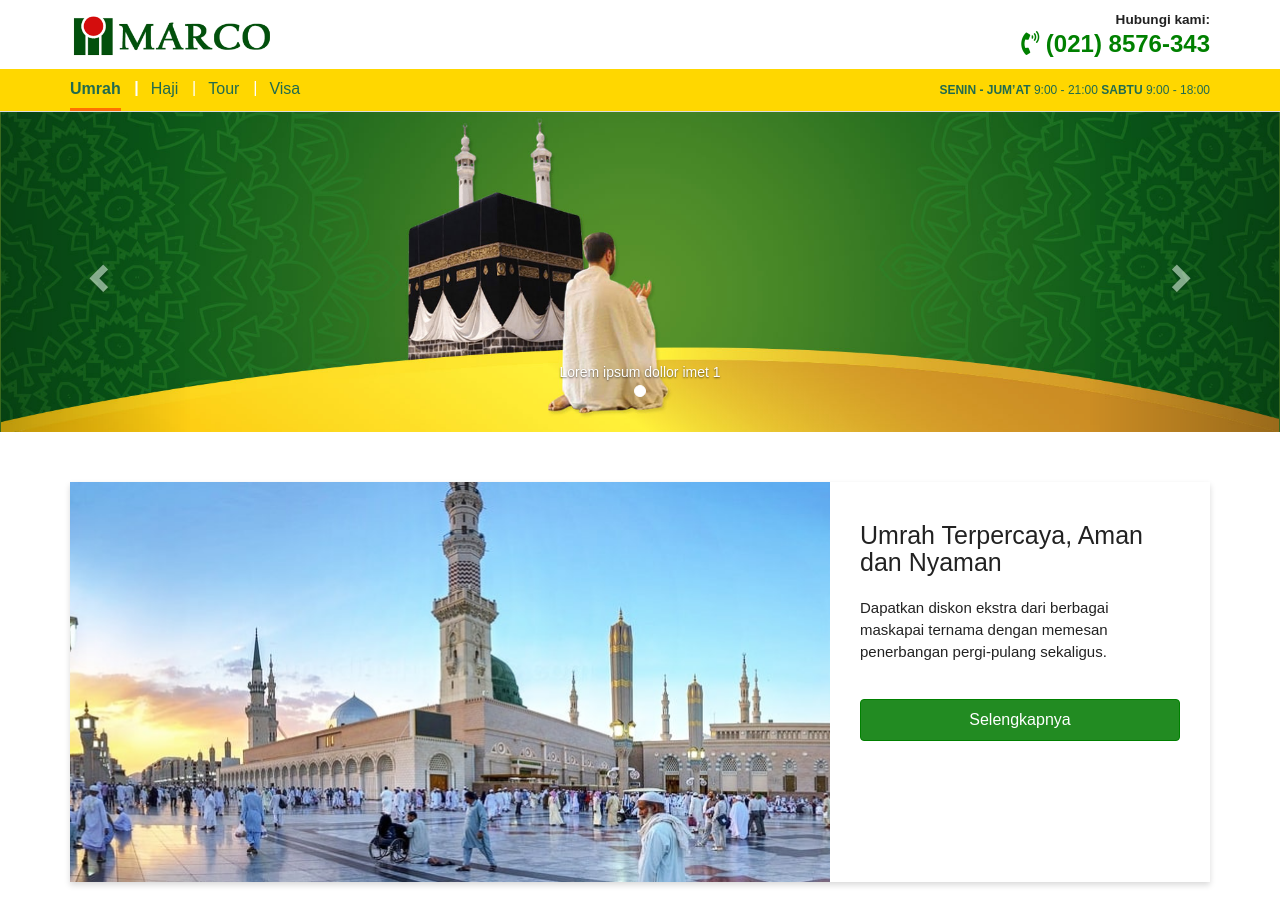
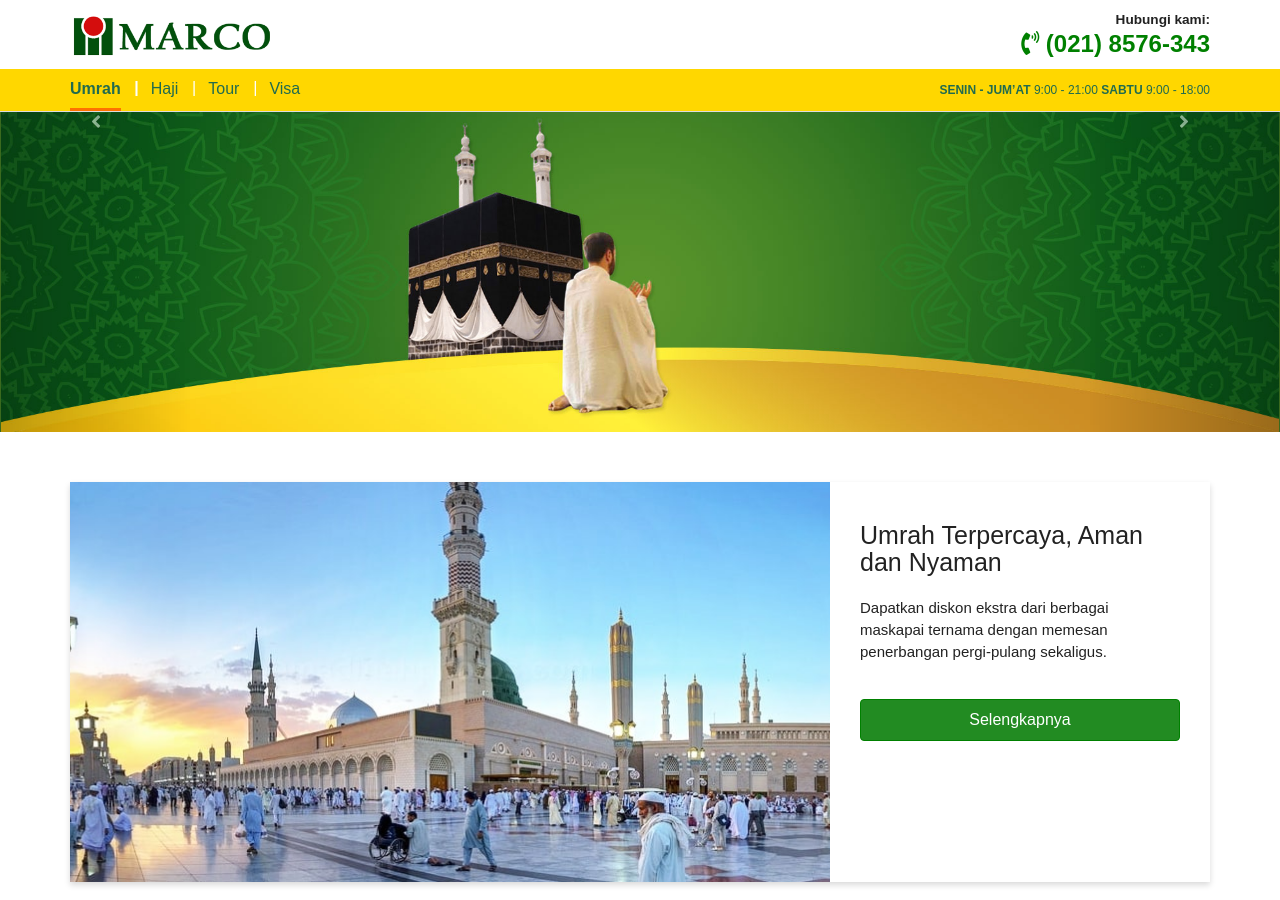
Before and after one commit to kemtol/marco, a Jekyll site: the page built from index.html, in a window 1280 px wide and 900 px high. Built offline with Jekyll 4.4.1, drawn with Linux system fonts in a browser that asks for light colours; nearby versions of some CDN libraries; some web fonts are replaced; library files that are not in the unit come from our copies.

Commit message:
Update default.html

```diff
--- a/_layouts/default.html
+++ b/_layouts/default.html
@@ -70,7 +70,7 @@
 
     <div id="carousel-example-generic" class="carousel slide" data-ride="carousel">
         <!-- Indicators -->
-        <ol class="carousel-indicators">
+        <ol class="carousel-indicators hidden">
             <li data-target="#carousel-example-generic" data-slide-to="0" class="active"></li>
             <!--<li data-target="#carousel-example-generic" data-slide-to="1"></li>
 			<li data-target="#carousel-example-generic" data-slide-to="2"></li>-->
@@ -80,7 +80,7 @@
         <div class="carousel-inner" role="listbox">
             <div class="item active">
                 <img src="{{site.baseurl}}/images/main-banner.jpg" alt="...">
-                <div class="carousel-caption">
+                <div class="carousel-caption hidden">
                     Lorem ipsum dollor imet 1
                 </div>
             </div>
@@ -100,11 +100,11 @@
 
         <!-- Controls -->
         <a class="left carousel-control" href="#carousel-example-generic" role="button" data-slide="prev">
-            <span class="glyphicon glyphicon-chevron-left" aria-hidden="true"></span>
+            <i class="fas fa-angle-left" aria-hidden="true"></i>
             <span class="sr-only">Previous</span>
         </a>
         <a class="right carousel-control" href="#carousel-example-generic" role="button" data-slide="next">
-            <span class="glyphicon glyphicon-chevron-right" aria-hidden="true"></span>
+            <i class="fas fa-angle-right" aria-hidden="true"></i>
             <span class="sr-only">Next</span>
         </a>
     </div>
```
Lines whose indentation alone changed are shown as unchanged.
